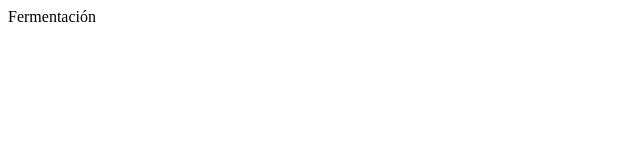
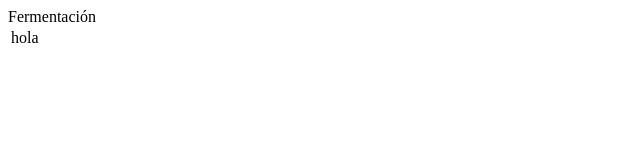
Before and after one commit to Mosquiscript/Fermentaci-n, a plain HTML site: page index.html in a window 1280 px wide. Shown: the full height of the page, 0-640 px from the left. Drawn offline with Linux system fonts and the light colour scheme.

Commit message:
update javascript

```diff
--- a/index.html
+++ b/index.html
@@ -14,4 +14,5 @@
         </table>
     </div>
 </body>
+<script src="index.js"></script>
 </html>
```
